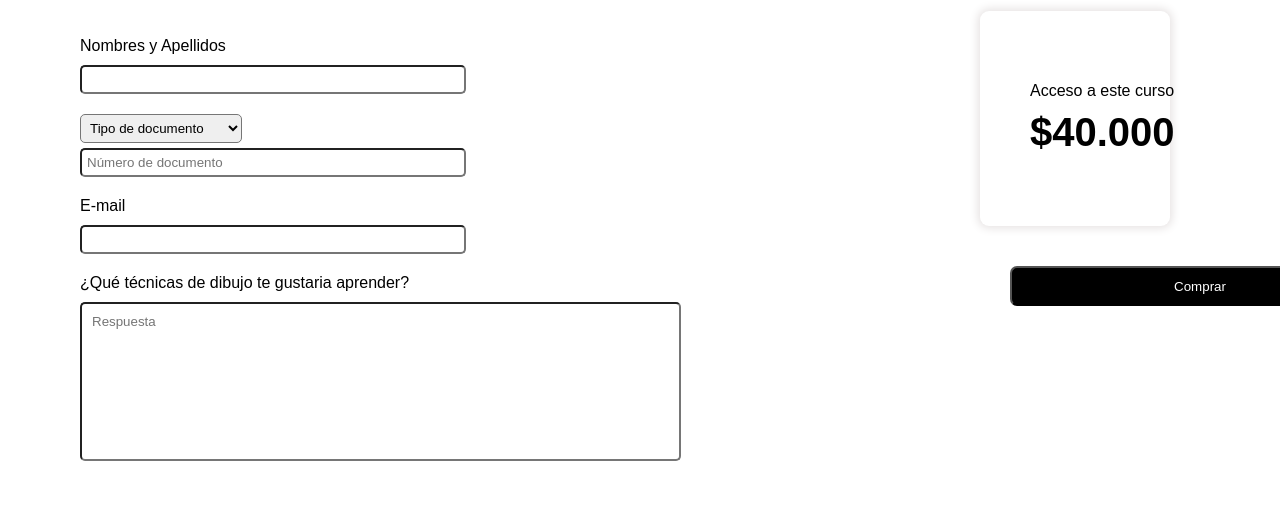
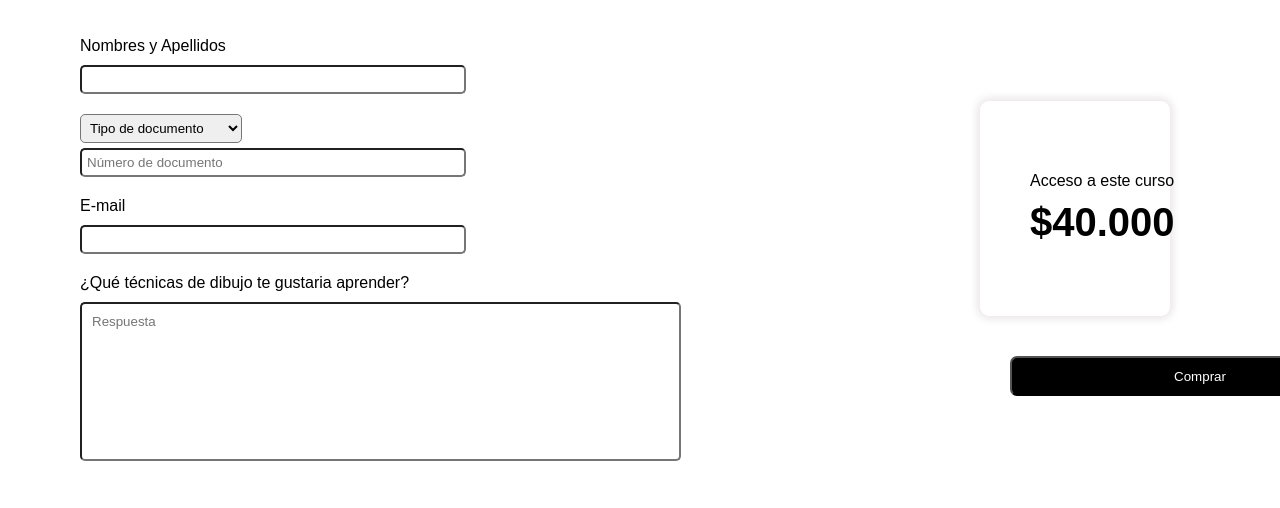
Before and after one commit to Danney12Hacky/Drawing-grey, a plain HTML site: page contacto.html in a window 1280 px wide. Shown: the part 292-800 px from the top of the page. Drawn offline with Linux system fonts and the light colour scheme.

Commit message:
Se soluciono el problema del formulario, este se daba por el margin top de la clase acceso, para el index contacto.

```diff
--- a/assets/css/contacto.css
+++ b/assets/css/contacto.css
@@ -103,7 +103,7 @@ select{
 
 .acceso {
     display: flex;
-    margin:-450px 30px 0px 900px;
+    margin:-360px 30px 0px 900px;
     background-color: white;
     padding: 55px 0px 55px 50px ;
     border-radius: 9px;
```
